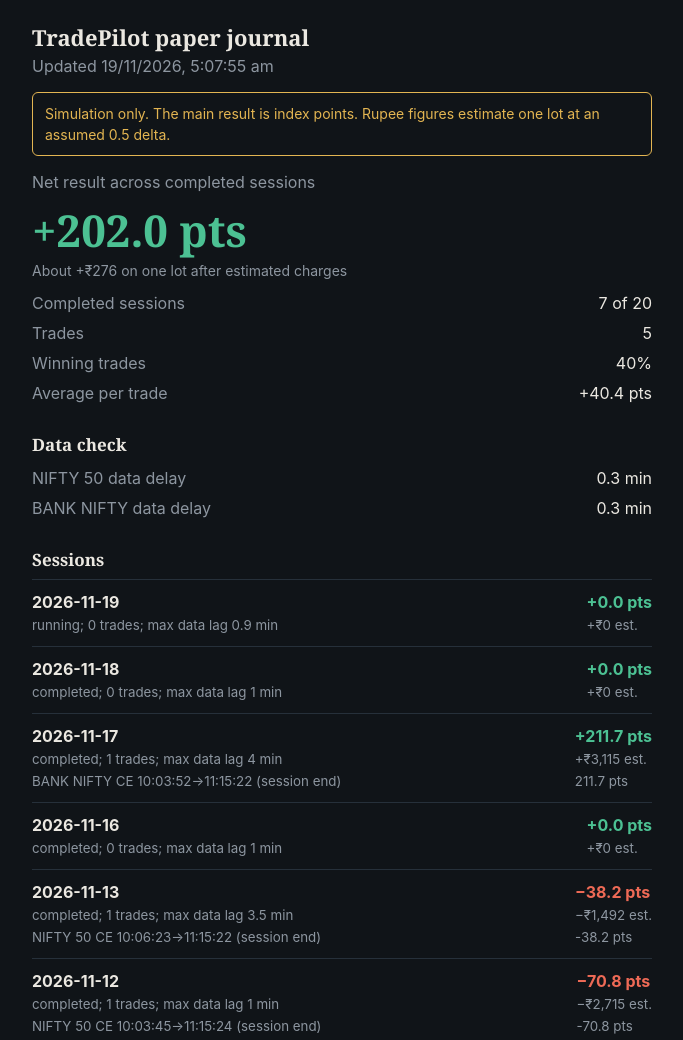
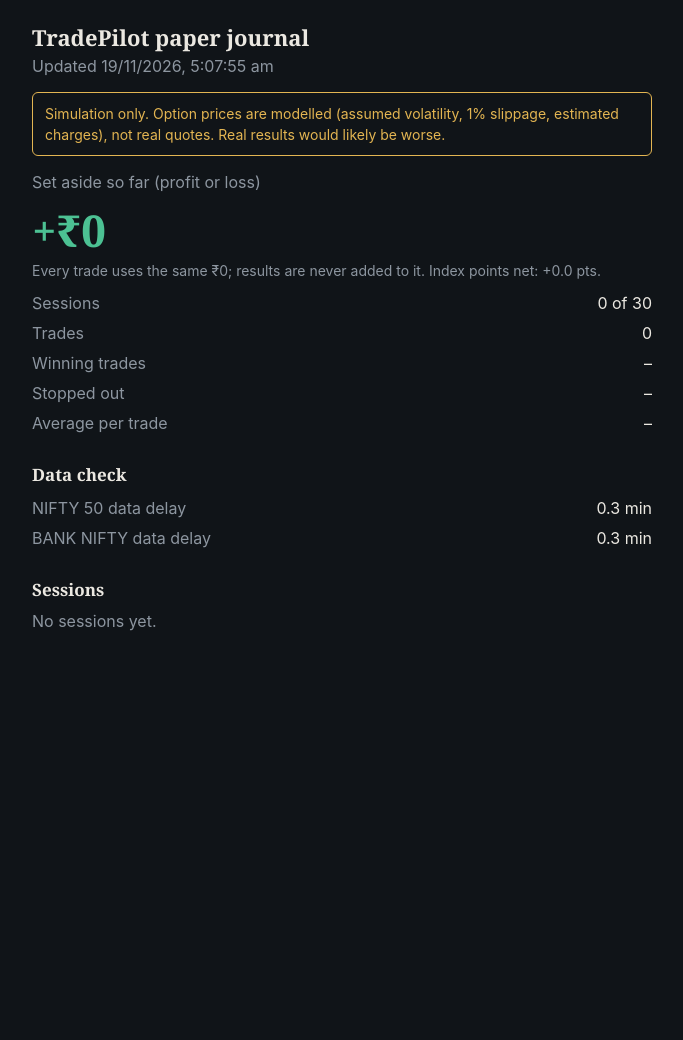
Before and after one commit to karan6595-blip/Trade-Pilot, a plain HTML site: page index.html in a window 1280 px wide. Shown: the top 1040 px of the page, without its empty margins (298-981 px from the left). After the commit the page ends 800 px from the top, so only its background shows below. Drawn offline with Linux system fonts and the light colour scheme.

Commit message:
Update index.html

```diff
--- a/index.html
+++ b/index.html
@@ -12,20 +12,21 @@ dl{display:grid;grid-template-columns:1fr auto;gap:6px 12px;margin:10px 0}dt{col
 .tr{border-top:1px solid var(--line);padding:10px 0;display:grid;grid-template-columns:1fr auto;gap:2px 12px}.tr small{color:var(--mute)}
 </style></head><body><main>
 <h1>TradePilot paper journal</h1><p id="upd">Loading…</p>
-<div class="banner">Simulation only. The main result is index points. Rupee figures estimate one lot at an assumed 0.5 delta.</div>
-<p>Net result across completed sessions</p><div class="net" id="net">–</div><div class="sub" id="rs"></div>
+<div class="banner">Simulation only. Option prices are modelled (assumed volatility, 1% slippage, estimated charges), not real quotes. Real results would likely be worse.</div>
+<p>Set aside so far (profit or loss)</p><div class="net" id="net">–</div><div class="sub" id="rs"></div>
 <dl id="sum"></dl><h2>Data check</h2><dl id="chk"></dl><h2>Sessions</h2><div id="list"><p>No sessions yet.</p></div>
 </main><script>
+const r=(n)=>(n>=0?"+":"−")+"₹"+Math.abs(n).toFixed(0).replace(/\B(?=(\d{3})+$)/g,",");
 const p=(n)=>(n>=0?"+":"−")+Math.abs(n).toFixed(1)+" pts";
-const r=(n)=>(n>=0?"+":"−")+"₹"+Math.abs(Math.round(n)).toLocaleString("en-IN");
 fetch("data/state.json?"+Date.now()).then(x=>x.json()).then(s=>{
- const all=s.sessions||[],ss=all.filter(x=>x.status==="completed"),tr=ss.flatMap(x=>x.trades);
- const pts=tr.reduce((a,t)=>a+t.points,0),rs=tr.reduce((a,t)=>a+t.est_rupees_one_lot,0),w=tr.filter(t=>t.points>0).length;
+ const ss=(s.sessions||[]).filter(x=>x.method==="replay-v3"),tr=ss.flatMap(x=>x.trades);
+ const net=ss.reduce((a,x)=>a+x.net_rupees,0),pts=ss.reduce((a,x)=>a+x.net_points,0);
+ const w=tr.filter(t=>t.est_rupees>0).length,st=tr.filter(t=>t.reason==="stop").length,cap=(s.config||{}).daily_capital||0;
  document.getElementById("upd").textContent=s.updated?"Updated "+new Date(s.updated).toLocaleString("en-IN"):"No results yet";
- const n=document.getElementById("net");n.textContent=p(pts);n.className="net "+(pts>=0?"up":"dn");
- document.getElementById("rs").textContent="About "+r(rs)+" on one lot after estimated charges";
- document.getElementById("sum").innerHTML=`<dt>Completed sessions</dt><dd>${ss.length} of 20</dd><dt>Trades</dt><dd>${tr.length}</dd><dt>Winning trades</dt><dd>${tr.length?Math.round(100*w/tr.length)+"%":"–"}</dd><dt>Average per trade</dt><dd>${tr.length?p(pts/tr.length):"–"}</dd>`;
+ const n=document.getElementById("net");n.textContent=r(net);n.className="net "+(net>=0?"up":"dn");
+ document.getElementById("rs").textContent="Every trade uses the same ₹"+cap.toLocaleString("en-IN")+"; results are never added to it. Index points net: "+p(pts)+".";
+ document.getElementById("sum").innerHTML=`<dt>Sessions</dt><dd>${ss.length} of 30</dd><dt>Trades</dt><dd>${tr.length}</dd><dt>Winning trades</dt><dd>${tr.length?Math.round(100*w/tr.length)+"%":"–"}</dd><dt>Stopped out</dt><dd>${tr.length?Math.round(100*st/tr.length)+"%":"–"}</dd><dt>Average per trade</dt><dd>${tr.length?r(net/tr.length):"–"}</dd>`;
  const c=s.last_check;document.getElementById("chk").innerHTML=c?Object.entries(c.result).map(([k,v])=>`<dt>${k} data delay</dt><dd>${v.lag_minutes??v} min</dd>`).join(""):"";
- if(all.length)document.getElementById("list").innerHTML=all.slice().reverse().map(x=>`<div class="tr"><b>${x.date}</b><b class="${(x.net_points||0)>=0?"up":"dn"}">${p(x.net_points||0)}</b><small>${x.status}; ${x.trades.length} trades; max data lag ${x.max_lag_min} min</small><small>${r(x.net_est_rupees_one_lot||0)} est.</small>${x.trades.map(t=>`<small>${t.inst} ${t.side} ${t.entry_time}→${t.exit_time} (${t.reason})</small><small>${t.points} pts</small>`).join("")}${(x.notes||[]).map(m=>`<small class="dn">${m}</small><small></small>`).join("")}</div>`).join("");
+ if(ss.length)document.getElementById("list").innerHTML=ss.slice().reverse().map(x=>`<div class="tr"><b>${x.date}</b><b class="${x.net_rupees>=0?"up":"dn"}">${r(x.net_rupees)}</b><small>${x.trades.length} trades</small><small>${p(x.net_points)}</small>${x.trades.map(t=>`<small>${t.inst} ${t.side} ${t.strike} ×${t.lots} lot, ₹${t.entry_prem}→₹${t.exit_prem}, ${t.entry_time}→${t.exit_time} (${t.reason})</small><small>${r(t.est_rupees)}</small>`).join("")}${(x.notes||[]).map(m=>`<small class="dn">${m}</small><small></small>`).join("")}</div>`).join("");
 }).catch(()=>document.getElementById("upd").textContent="Could not load results.");
 </script></body></html>
```
